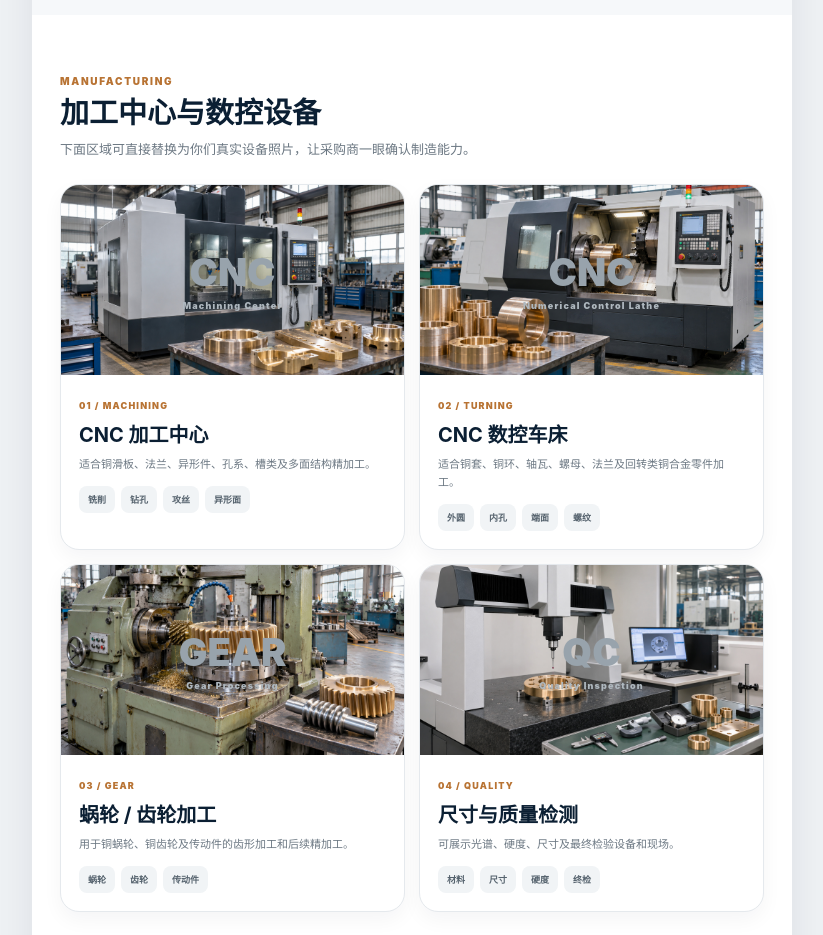
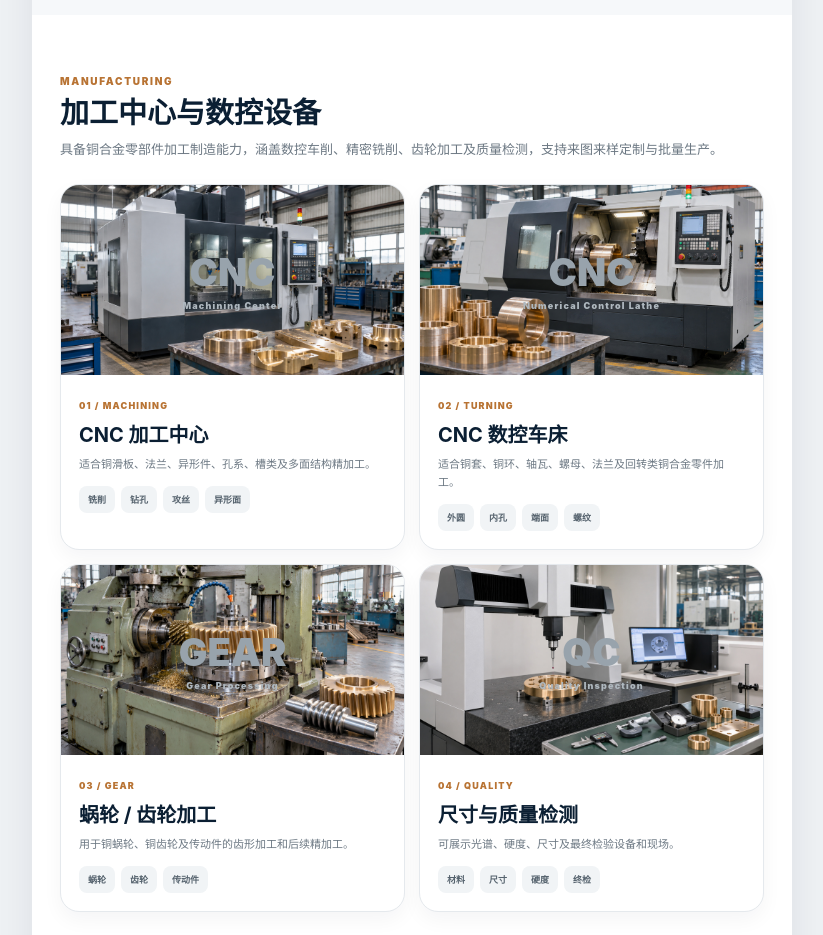
Before and after one commit to feihongtaxuehui/copper-products, a plain HTML site: page index.html in a window 1280 px wide. Shown: the part 2540-3475 px from the top of the page, without its empty margins (228-1051 px from the left). Drawn offline with Linux system fonts and the light colour scheme.

Commit message:
Update index.html

```diff
--- a/index.html
+++ b/index.html
@@ -97,7 +97,7 @@
       <div class="section-head">
         <span>MANUFACTURING</span>
         <h2>加工中心与数控设备</h2>
-        <p>下面区域可直接替换为你们真实设备照片，让采购商一眼确认制造能力。</p>
+        <p>具备铜合金零部件加工制造能力，涵盖数控车削、精密铣削、齿轮加工及质量检测，支持来图来样定制与批量生产。</p>
       </div>
 
       <div class="equipment-grid">
```
